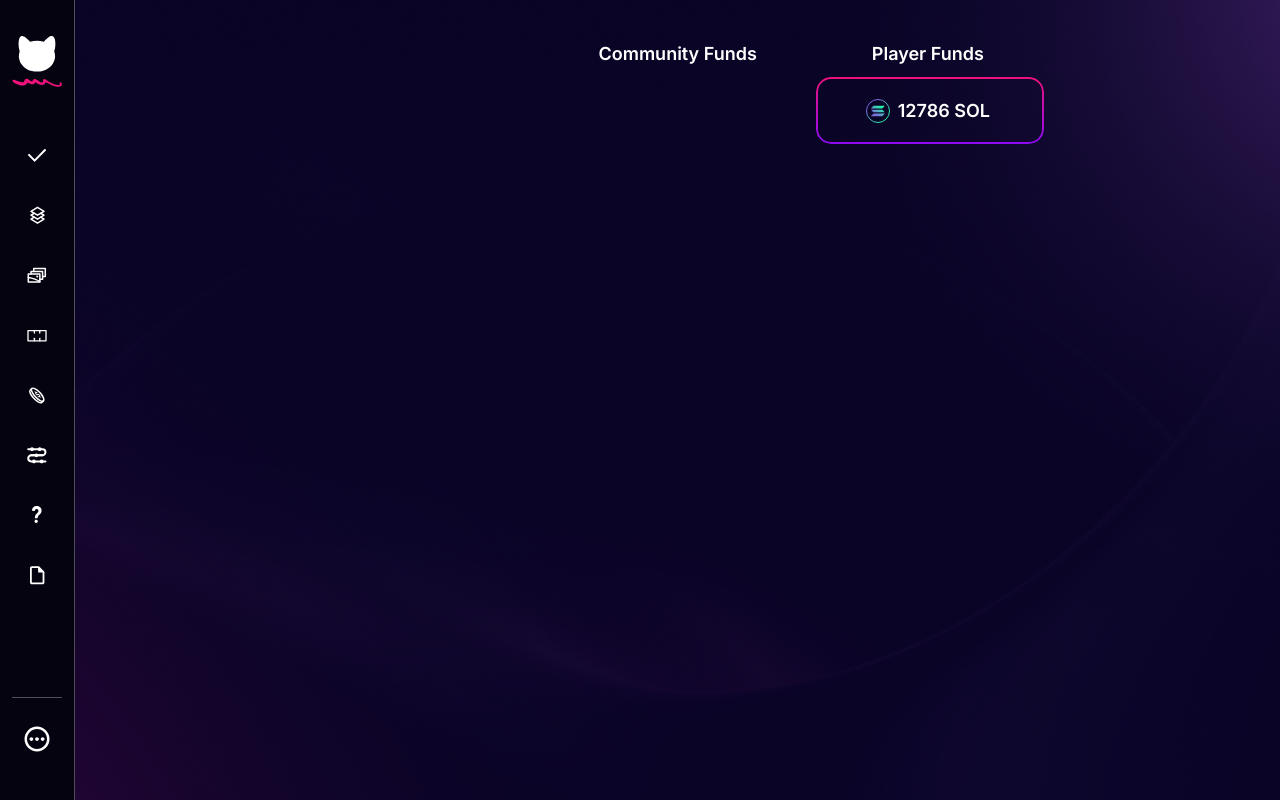
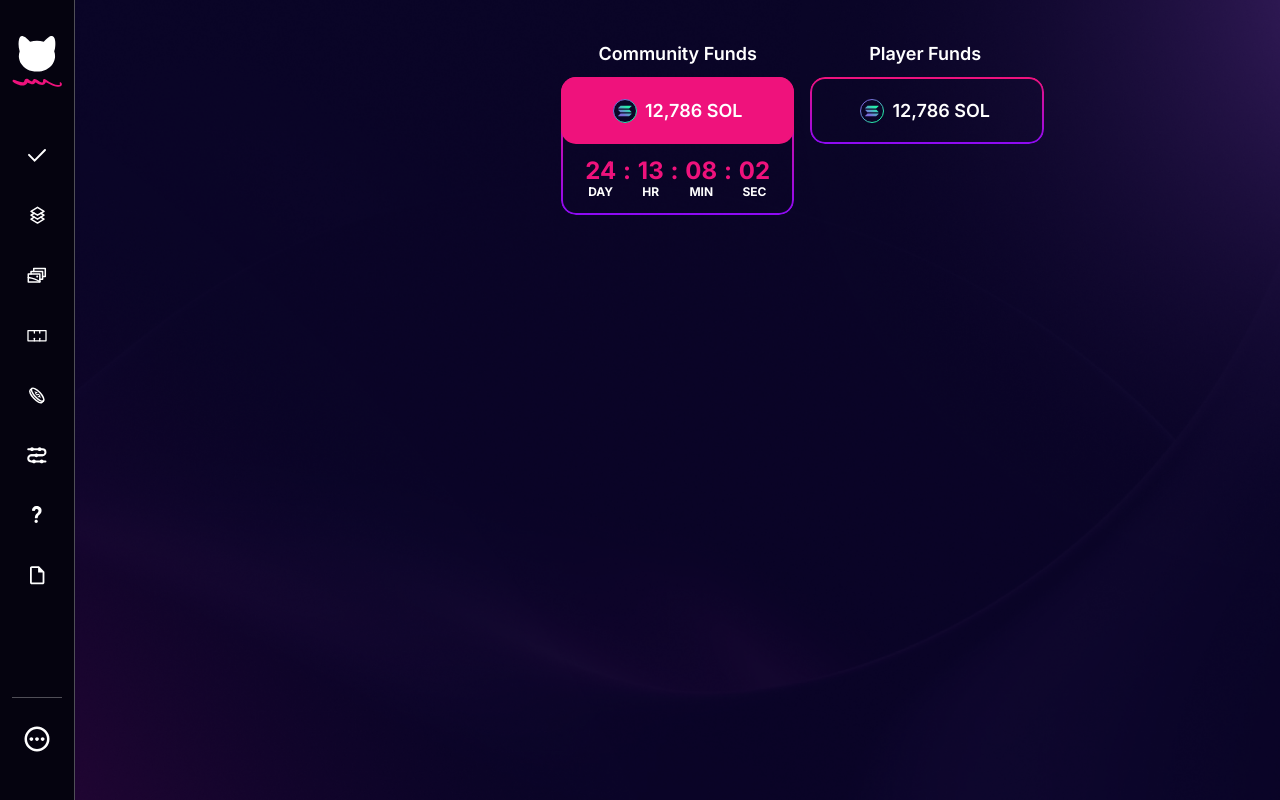
Before and after one commit to jupiter0913/primes-slots, a React (Create React App) app: page / in a window 1280 px wide. Built offline with nearby package versions, Linux system fonts and the light colour scheme.

Commit message:
Add TimeCount component.

```diff
--- a/src/components/Card/PlayerFundsCard/index.js
+++ b/src/components/Card/PlayerFundsCard/index.js
@@ -18,7 +18,6 @@ const PlayerFundsCard = props => {
         zIndex: 0,
         alignItems: 'center',
         gap: '8px',
-        marginTop: '10px',
         padding: '20px 50px',
         ':before': {
           width: '100%',
@@ -37,7 +36,7 @@ const PlayerFundsCard = props => {
       }}
     >
       <img src={SOLIcon} alt="" />
-      <Typography sx={{ fontSize: '18px', fontWeight: '600' }}>{funds} SOL</Typography>
+      <Typography sx={{ fontSize: '18px', fontWeight: '600' }}>{funds.toLocaleString('en-US')} SOL</Typography>
     </Box>
   )
 }
--- /dev/null
+++ b/src/components/TimeCount/index.js
@@ -0,0 +1,88 @@
+import React from 'react'
+
+// mui components
+import Box from '@mui/material/Box'
+import Typography from '@mui/material/Typography'
+
+// assets
+import SOLIcon from 'src/assets/icons/sol.svg'
+
+const TimeCount = props => {
+  const { funds } = props
+  return (
+    <Box
+      sx={{
+        display: 'flex',
+        width: '100%',
+        flexWrap: 'wrap',
+        justifyContent: 'center',
+        position: 'relative',
+        zIndex: 0,
+        alignItems: 'center',
+        boxSizing: 'border-box',
+        gap: '8px',
+        ':before': {
+          width: 'calc(100% - 4px)',
+          content: '""',
+          position: 'absolute',
+          zIndex: -1,
+          inset: 0,
+          padding: '2px',
+          borderRadius: '15px',
+          background: 'linear-gradient(to top, #8D0AF4, #EF127C)',
+          WebkitMask: 'linear-gradient(#fff 0 0) content-box, linear-gradient(#fff 0 0)',
+          mask: 'linear-gradient(#fff 0 0) content-box, linear-gradient(#fff 0 0)',
+          WebkitMaskComposite: 'xor',
+          maskComposite: 'exclude',
+        },
+      }}
+    >
+      <Box
+        sx={{
+          width: '100%',
+          display: 'flex',
+          justifyContent: 'center',
+          position: 'relative',
+          zIndex: 0,
+          alignItems: 'center',
+          gap: '8px',
+          padding: '20px',
+          backgroundColor: '#EF127C',
+          borderRadius: '15px',
+        }}
+      >
+        <img src={SOLIcon} alt="" />
+        <Typography sx={{ fontSize: '18px', fontWeight: '600' }}>{funds.toLocaleString('en-US')} SOL</Typography>
+      </Box>
+      <Box sx={{ width: '100%', padding: '7px 24px 14px 24px', display: 'flex', justifyContent: 'space-between' }}>
+        <Box sx={{ display: 'block' }}>
+          <Typography sx={{ fontSize: '24px', fontWeight: '700', color: '#EF127C', lineHeight: '1' }}>24</Typography>
+          <Typography sx={{ fontSize: '12px', fontWeight: '700' }}>DAY</Typography>
+        </Box>
+        <Box sx={{ display: 'block' }}>
+          <Typography sx={{ fontSize: '24px', fontWeight: '700', color: '#EF127C', lineHeight: '1' }}>:</Typography>
+        </Box>
+        <Box sx={{ display: 'block' }}>
+          <Typography sx={{ fontSize: '24px', fontWeight: '700', color: '#EF127C', lineHeight: '1' }}>13</Typography>
+          <Typography sx={{ fontSize: '12px', fontWeight: '700' }}>HR</Typography>
+        </Box>
+        <Box sx={{ display: 'block' }}>
+          <Typography sx={{ fontSize: '24px', fontWeight: '700', color: '#EF127C', lineHeight: '1' }}>:</Typography>
+        </Box>
+        <Box sx={{ display: 'block' }}>
+          <Typography sx={{ fontSize: '24px', fontWeight: '700', color: '#EF127C', lineHeight: '1' }}>08</Typography>
+          <Typography sx={{ fontSize: '12px', fontWeight: '700' }}>MIN</Typography>
+        </Box>
+        <Box sx={{ display: 'block' }}>
+          <Typography sx={{ fontSize: '24px', fontWeight: '700', color: '#EF127C', lineHeight: '1' }}>:</Typography>
+        </Box>
+        <Box sx={{ display: 'block' }}>
+          <Typography sx={{ fontSize: '24px', fontWeight: '700', color: '#EF127C', lineHeight: '1' }}>02</Typography>
+          <Typography sx={{ fontSize: '12px', fontWeight: '700' }}>SEC</Typography>
+        </Box>
+      </Box>
+    </Box>
+  )
+}
+
+export default TimeCount
--- a/src/pages/Home/index.js
+++ b/src/pages/Home/index.js
@@ -1,4 +1,4 @@
-import { useEffect, useState } from 'react'
+import { useState } from 'react'
 
 // mui components
 import Box from '@mui/material/Box'
@@ -7,20 +7,27 @@ import Typography from '@mui/material/Typography'
 // custom components
 import Layout from 'src/components/Layouts'
 import PlayerFundsCard from 'src/components/Card/PlayerFundsCard'
+import TimeCount from 'src/components/TimeCount'
 
 const Home = () => {
-  const [communityFunds, setCommunityFunds] = useState()
+  const [communityFunds, setCommunityFunds] = useState(12786)
+  const [playerFunds, setPlayerFunds] = useState(12786)
   return (
     <Layout>
       <Box sx={{ padding: '40px 240px' }}>
         <Box sx={{ position: 'relative' }}>
           <Box sx={{ position: 'absolute', top: '0', right: '0px', color: 'white', display: 'block' }}>
-            <Typography sx={{ fontSize: '18px', fontWeight: '600' }}>Player Funds</Typography>
-            <PlayerFundsCard funds={12786} />
+            <Typography sx={{ fontSize: '18px', fontWeight: '600', marginBottom: '10px' }}>Player Funds</Typography>
+            <PlayerFundsCard funds={playerFunds} />
           </Box>
         </Box>
-        <Box>
-          <Typography sx={{ fontSize: '18px', fontWeight: '600' }}>Community Funds</Typography>
+        <Box sx={{ display: 'flex', flexWrap: 'wrap', justifyContent: 'center', alignItems: 'center' }}>
+          <Typography sx={{ width: '100%', fontSize: '18px', fontWeight: '600', marginBottom: '10px' }}>
+            Community Funds
+          </Typography>
+          <Box sx={{ width: '233px' }}>
+            <TimeCount funds={communityFunds} />
+          </Box>
         </Box>
       </Box>
     </Layout>
```
